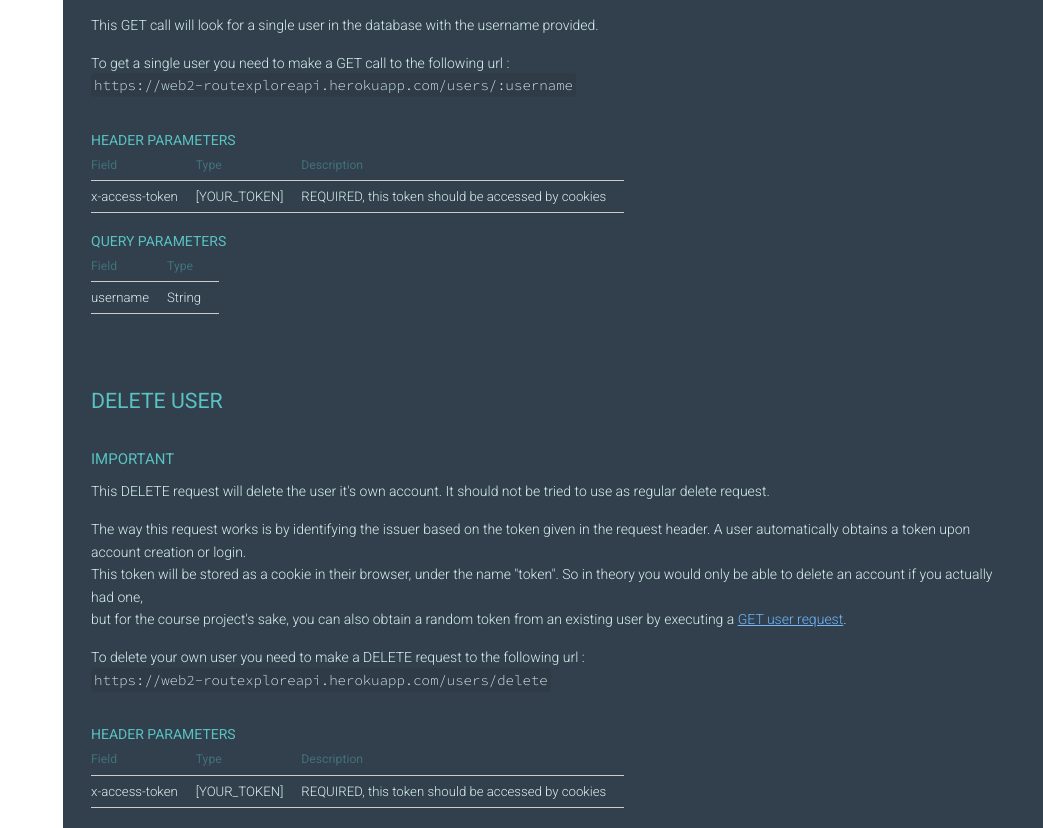
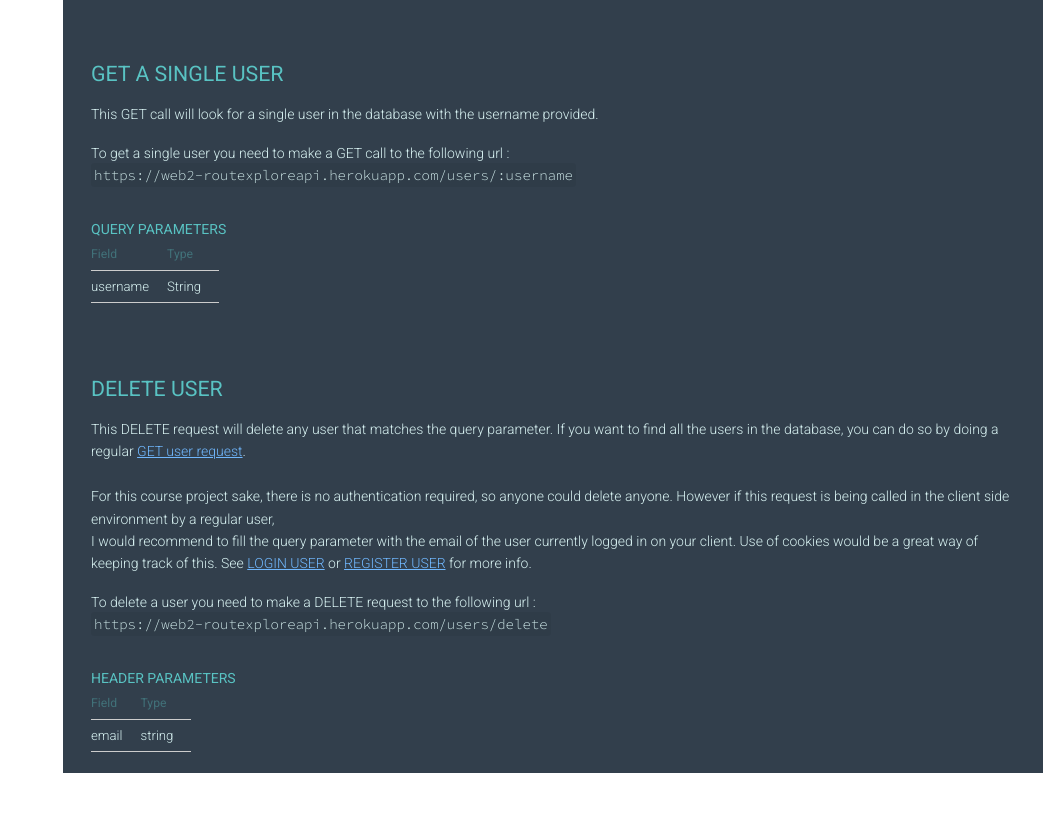
Before and after one commit to EHB-MCT/web2-backend-StephanVanHemelrijck, a website: page public/info.html in a window 1280 px wide. Shown: the part 1166-1994 px from the top of the page, without its empty margins (237-1280 px from the left). After the commit the page ends 1939 px from the top, so only its background shows below. Drawn offline with nearby package versions, Linux system fonts and the light colour scheme.

Commit message:
Update info.html

```diff
--- a/public/info.html
+++ b/public/info.html
@@ -59,7 +59,7 @@
             <div class="mobile-menu-closer"></div>
             <div class="content-menu">
                 <div class="content-infos">
-                    <div class="info"><b>Version:</b> 2.0.0</div>
+                    <div class="info"><b>Version:</b> 2.0.1</div>
                     <div class="info"><b>Last Updated:</b> 17th Dec, 2021</div>
                 </div>
                 <ul>
@@ -103,6 +103,9 @@
                 <div class="overflow-hidden content-section" id="content-create-user">
                     <h2>Register user</h2>
                     <p>
+                        Adviced to create a cookie to store the user info in. Read more about
+                        <a href="https://javascript.info/cookie" target="_blank" rel="noopener noreferrer" style="text-decoration: underline">cookies</a
+                        ><br /><br />
                         To create a new user and insert him into the database you need to make a POST call to the following url :<br />
                         <code class="higlighted break-word">https://web2-routexploreapi.herokuapp.com/users/register</code>
                     </p>
@@ -134,6 +137,9 @@
                 <div class="overflow-hidden content-section" id="content-login-user">
                     <h2>Login user</h2>
                     <p>
+                        Adviced to create a cookie to store the user info in. Read more about
+                        <a href="https://javascript.info/cookie" target="_blank" rel="noopener noreferrer" style="text-decoration: underline">cookies</a
+                        ><br /><br />
                         This POST call will look for an account in the database with the email provided. If that account exists, then it will check if the
                         password given matches the password stored in the database.
                     </p>
@@ -170,23 +176,6 @@
                         <code class="higlighted break-word">https://web2-routexploreapi.herokuapp.com/users/:username</code>
                     </p>
                     <br />
-                    <h4>HEADER PARAMETERS</h4>
-                    <table>
-                        <thead>
-                            <tr>
-                                <th>Field</th>
-                                <th>Type</th>
-                                <th>Description</th>
-                            </tr>
-                        </thead>
-                        <tbody>
-                            <tr>
-                                <td>x-access-token</td>
-                                <td>[YOUR_TOKEN]</td>
-                                <td>REQUIRED, this token should be accessed by cookies</td>
-                            </tr>
-                        </tbody>
-                    </table>
                     <h4>QUERY PARAMETERS</h4>
                     <table>
                         <thead>
@@ -205,18 +194,21 @@
                 </div>
                 <div class="overflow-hidden content-section" id="content-delete-user">
                     <h2>Delete user</h2>
-                    <h3>Important</h3>
-                    <p>This DELETE request will delete the user it's own account. It should not be tried to use as regular delete request.</p>
                     <p>
-                        The way this request works is by identifying the issuer based on the token given in the request header. A user automatically obtains a
-                        token upon account creation or login. <br />
-                        This token will be stored as a cookie in their browser, under the name "token". So in theory you would only be able to delete an account
-                        if you actually had one,<br />
-                        but for the course project's sake, you can also obtain a random token from an existing user by executing a
+                        This DELETE request will delete any user that matches the query parameter. If you want to find all the users in the database, you can do
+                        so by doing a regular
                         <span class="scroll-to-link" data-target="content-get-users" style="color: #70b7fd; text-decoration: underline">GET user request</span>.
+                        <br /><br />
+                        For this course project sake, there is no authentication required, so anyone could delete anyone. However if this request is being
+                        called in the client side environment by a regular user, <br />
+                        I would recommend to fill the query parameter with the email of the user currently logged in on your client. Use of cookies would be a
+                        great way of keeping track of this. See
+                        <span class="scroll-to-link" data-target="content-login-user" style="color: #70b7fd; text-decoration: underline">LOGIN USER</span> or
+                        <span class="scroll-to-link" data-target="content-create-user" style="color: #70b7fd; text-decoration: underline">REGISTER USER</span>
+                        for more info.
                     </p>
                     <p>
-                        To delete your own user you need to make a DELETE request to the following url :<br />
+                        To delete a user you need to make a DELETE request to the following url :<br />
                         <code class="higlighted break-word">https://web2-routexploreapi.herokuapp.com/users/delete</code>
                     </p>
                     <br />
@@ -226,14 +218,12 @@
                             <tr>
                                 <th>Field</th>
                                 <th>Type</th>
-                                <th>Description</th>
                             </tr>
                         </thead>
                         <tbody>
                             <tr>
-                                <td>x-access-token</td>
-                                <td>[YOUR_TOKEN]</td>
-                                <td>REQUIRED, this token should be accessed by cookies</td>
+                                <td>email</td>
+                                <td>string</td>
                             </tr>
                         </tbody>
                     </table>
```
